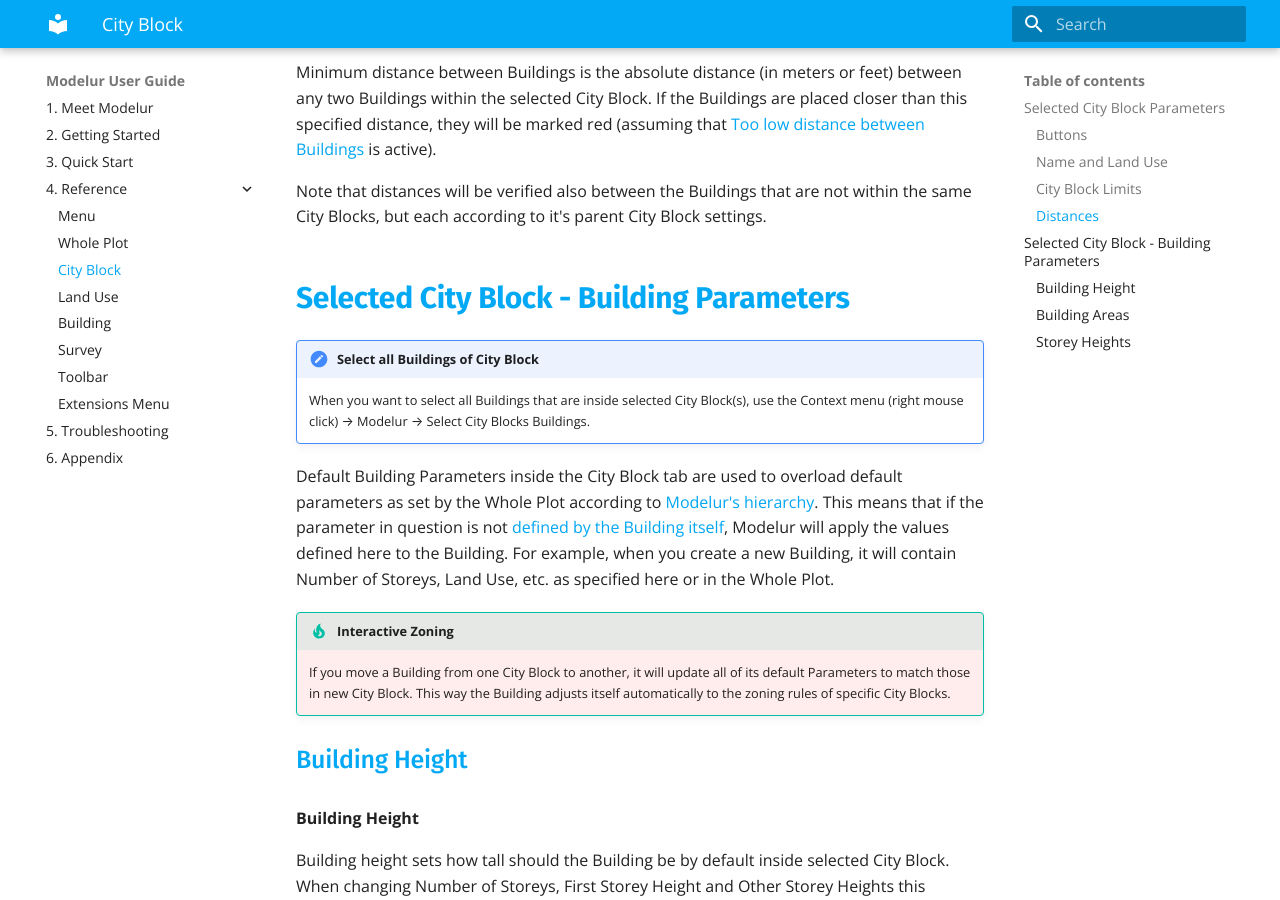
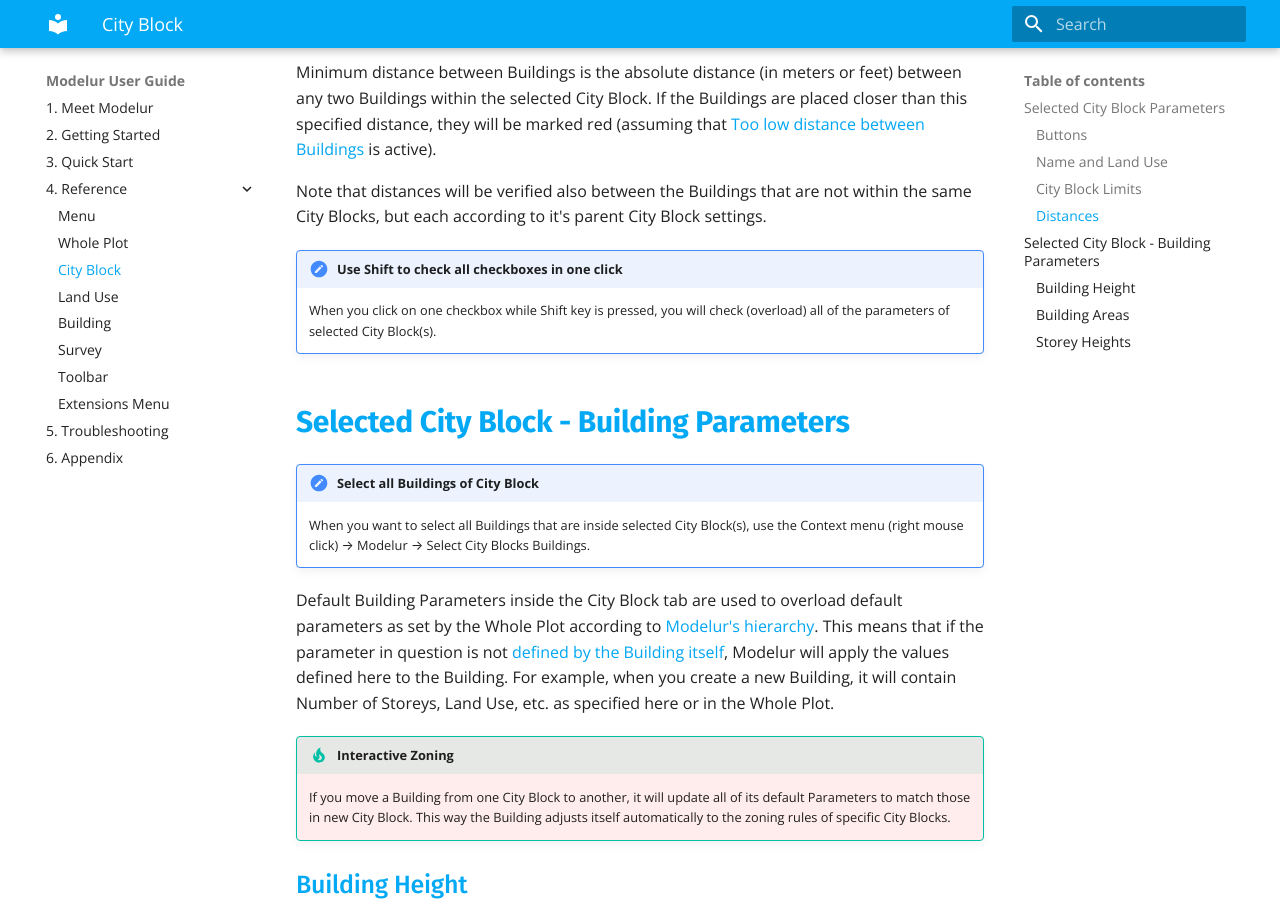
Before and after one commit to Modelur/docs, an MkDocs documentation site: the page built from docs/reference/city_block.md, in a window 1280 px wide and 900 px high, scrolled down 4307 px. Built offline with MkDocs 1.6.1 and Material for MkDocs 9.7.7, drawn with Linux system fonts in a browser that asks for light colours; old or Windows-style settings are respelled for this version of MkDocs.

Commit message:
Added hint Use Shift to check all checkboxes in one click

```diff
--- a/docs/reference/city_block.md
+++ b/docs/reference/city_block.md
@@ -74,6 +74,9 @@
 
 Note that distances will be verified also between the Buildings that are not within the same City Blocks, but each according to it's parent City Block settings.
 
+!!! hint "Use Shift to check all checkboxes in one click"
+    When you click on one checkbox while Shift key is pressed, you will check (overload) all of the parameters of selected City Block(s).
+
 Selected City Block - Building Parameters
 -----------------------------------------
 
```
Also changed, not shown: docs/reference/building.md (+3 -0 lines).
